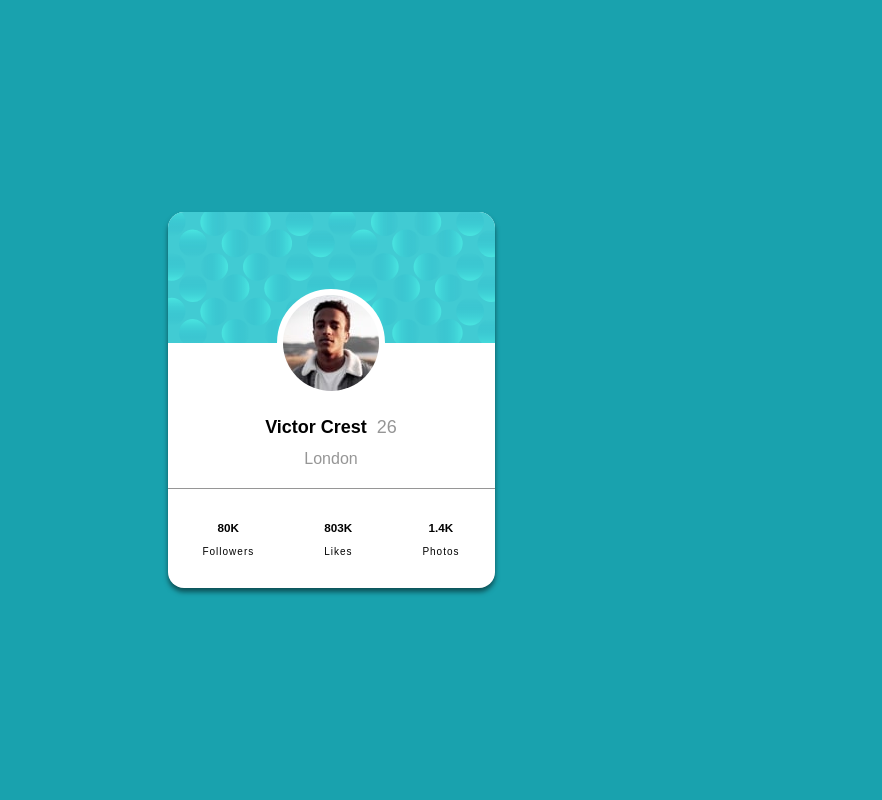
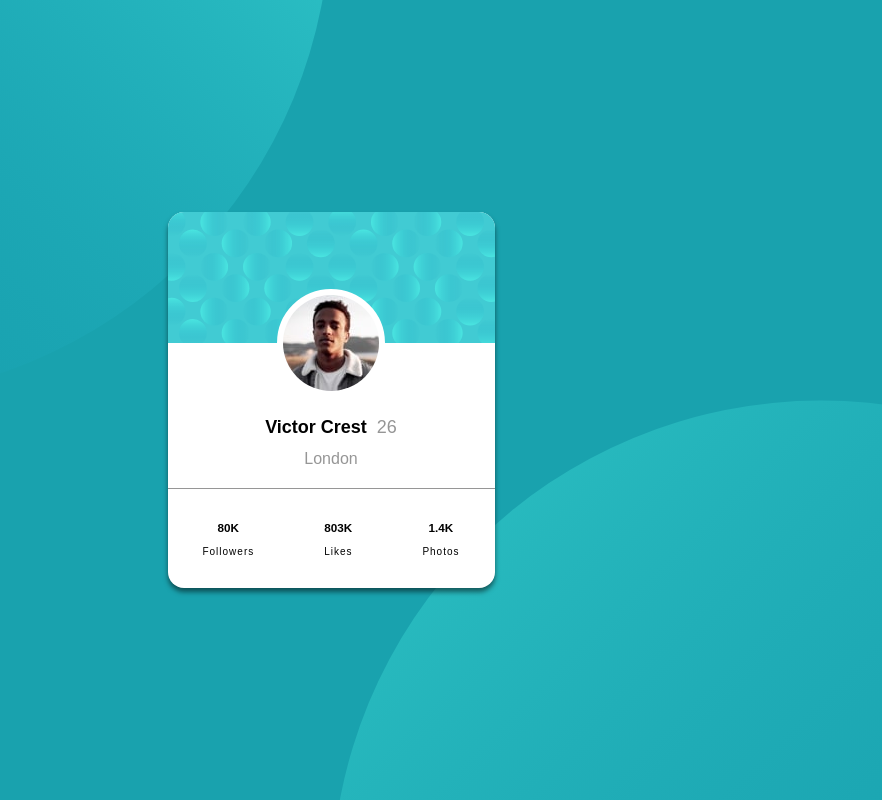
Before and after one commit to joshuaCoder/social-card, a plain HTML site: page index.html in a window 1280 px wide. Shown: the whole page, without its empty margins (309-1191 px from the left). Drawn offline with Linux system fonts and the light colour scheme.

Commit message:
Fondo actualizado

```diff
--- a/css/styles.scss
+++ b/css/styles.scss
@@ -18,6 +18,9 @@ html {
 body {
     font-family: 'Kumbh Sans', sans-serif;
     background-color: var(--dark-cyan);
+    background-image: url('../images/bg-pattern-top.svg'), url('../images/bg-pattern-bottom.svg');
+    background-repeat: no-repeat, no-repeat;
+    background-position: right 50vw bottom 50vh, left 50vw top 50vh;
 }
 
 .flex {
```
Also changed, not shown: css/styles.css, 1 other file.
